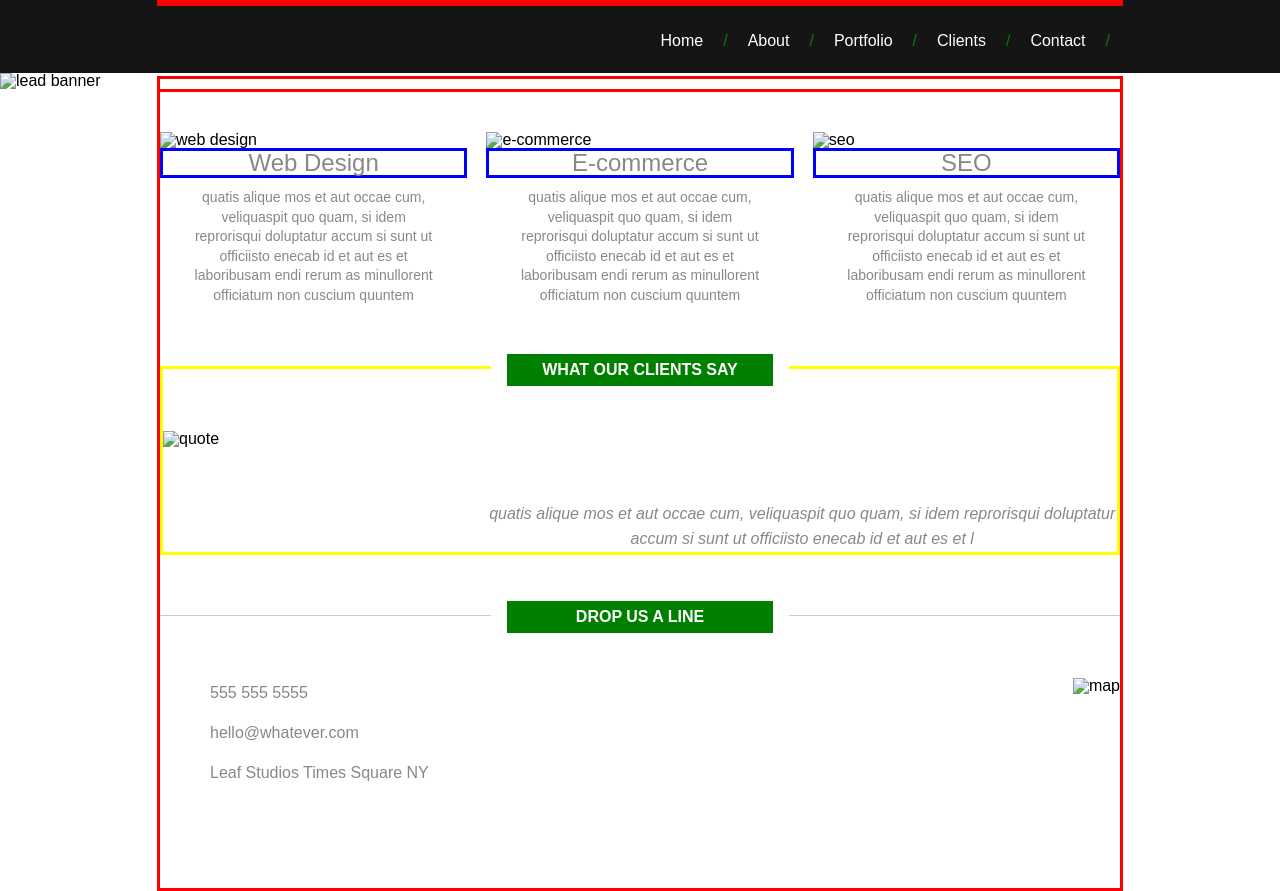
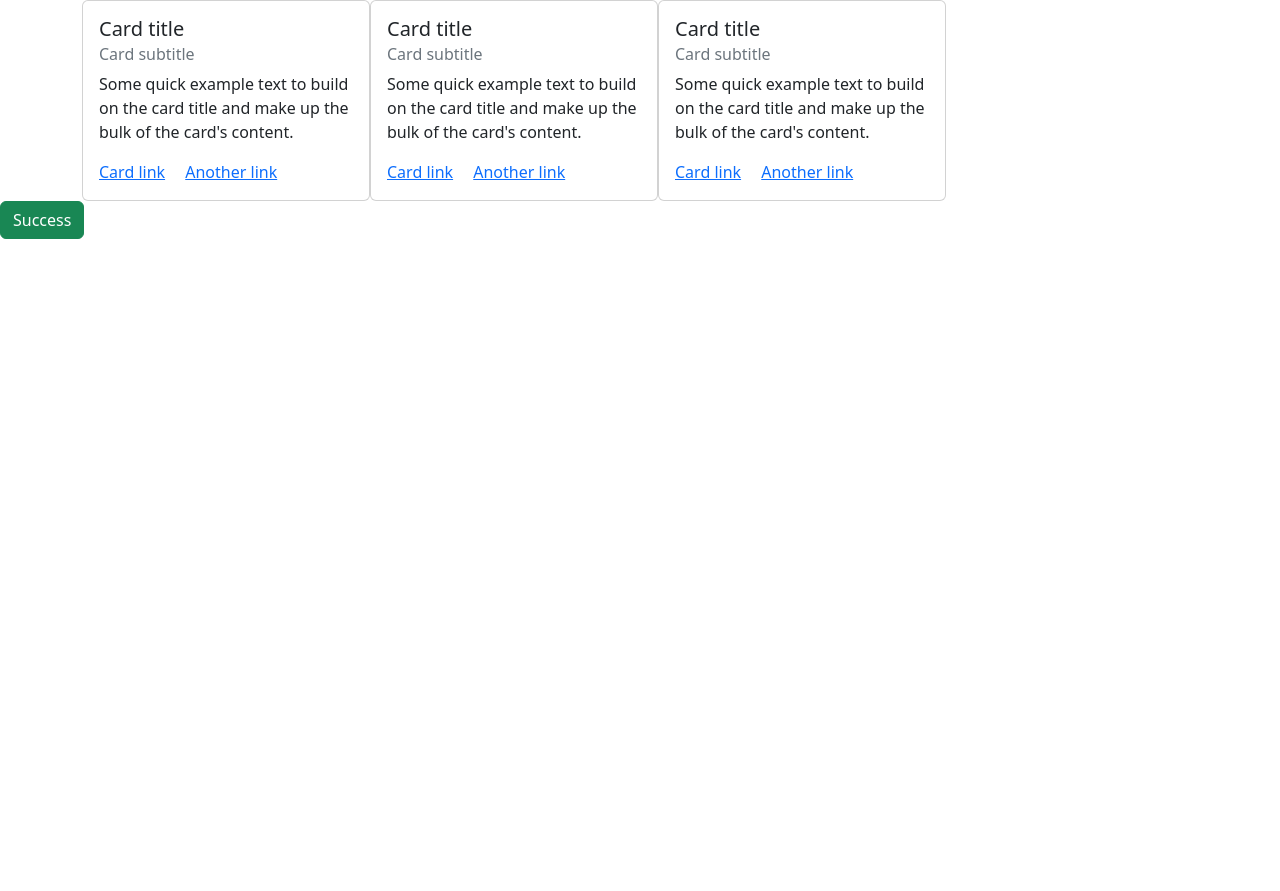
Before and after one commit to Hensa1989/session24--14010409-CW14, a plain HTML site: page index.html in a window 1280 px wide. After the commit the page ends 800 px from the top, so only its background shows below. Drawn offline with nearby package versions, Linux system fonts and the light colour scheme.

Commit message:
adding for question 1

```diff
--- /dev/null
+++ b/app.js
@@ -0,0 +1,7 @@
+$(document).ready(function () {
+    $(".btn").click(function(fade){
+        $(".crd3").fadeToggle(1000);
+        $(".crd2").fadeToggle(3000);
+        $(".crd1").fadeToggle(5000);
+    });
+});
--- a/index.html
+++ b/index.html
@@ -1,110 +1,44 @@
-<!DOCTYPE html>
-<html>
+<html lang="en">
 <head>
-    <title>Green Design</title>
-    <link href="style.css" rel="stylesheet" type="text/css" />
+    <meta charset="UTF-8">
+    <meta http-equiv="X-UA-Compatible" content="IE=edge">
+    <meta name="viewport" content="width=device-width, initial-scale=1.0">
+    <title>Document</title>
+    <!-- CSS only -->
+    <link href="https://cdn.jsdelivr.net/npm/bootstrap@5.2.0-beta1/dist/css/bootstrap.min.css" rel="stylesheet" integrity="sha384-0evHe/X+R7YkIZDRvuzKMRqM+OrBnVFBL6DOitfPri4tjfHxaWutUpFmBp4vmVor" crossorigin="anonymous">
 </head>
-
 <body>
-    <header>
-      <div class="wrapper">
-        <h1 id="logo">Green Design</h1>
-        <nav>
-          <h2>Main Navigation</h2>
-          <ul>
-            <li><a href="">Home</a><span>/</span></li>
-            <li><a href="">About</a><span>/</span></li>
-            <li><a href="">Portfolio</a><span>/</span></li>
-            <li><a href="">Clients</a><span>/</span></li>
-            <li><a href="">Contact</a><span>/</span></li>
-          </ul>
-        </nav>
+    <script src="https://code.jquery.com/jquery-3.6.0.min.js" integrity="sha256-/xUj+3OJU5yExlq6GSYGSHk7tPXikynS7ogEvDej/m4=" crossorigin="anonymous"></script>
+    <script src="./app.js"></script>
+    <div class="container d-flex justify-content-betweeen">
+        <div class="card crd1" style="width: 18rem;">
+            <div class=" card-body">
+              <h5 class="card-title">Card title</h5>
+              <h6 class="card-subtitle mb-2 text-muted">Card subtitle</h6>
+              <p class="card-text">Some quick example text to build on the card title and make up the bulk of the card's content.</p>
+              <a href="#" class="card-link">Card link</a>
+              <a href="#" class="card-link">Another link</a>
             </div>
-    </header>
-
-    <div id="lead-banner">
-      <img src="images/banner.jpg" alt="lead banner" />
-      <div class="banner-overlay">
-        <div class="wrapper">
-          <div class="banner-title">We Know Web Design</div>
-          <p>
-            With over 15 years experience you can be sure your website is in
-            safe hands
-          </p>
-          <a href="">View Our Work</a>
+          </div>
+          <div class="card crd2" style="width: 18rem;">
+            <div class="card-body">
+              <h5 class="card-title">Card title</h5>
+              <h6 class="card-subtitle mb-2 text-muted">Card subtitle</h6>
+              <p class="card-text">Some quick example text to build on the card title and make up the bulk of the card's content.</p>
+              <a href="#" class="card-link">Card link</a>
+              <a href="#" class="card-link">Another link</a>
+            </div>
+          </div>
+          <div class="card crd3" style="width: 18rem;">
+            <div class="card-body">
+              <h5 class="card-title">Card title</h5>
+              <h6 class="card-subtitle mb-2 text-muted">Card subtitle</h6>
+              <p class="card-text">Some quick example text to build on the card title and make up the bulk of the card's content.</p>
+              <a href="#" class="card-link">Card link</a>
+              <a href="#" class="card-link">Another link</a>
             </div>
           </div>
     </div>
-
-    <div id="main-content">
-      <div class="wrapper">
-        <section id="points-of-sale">
-          <h2>Points of Sale</h2>
-          <ul>
-            <li>
-              <img src="images/cs-1.png" alt="web design" />
-              <h3>Web Design</h3>
-              <p>
-                quatis alique mos et aut occae cum, veliquaspit quo quam, si
-                idem reprorisqui doluptatur accum si sunt ut officiisto enecab
-                id et aut es et laboribusam endi rerum as minullorent officiatum
-                non cuscium quuntem
-              </p>
-            </li>
-            <li>
-              <img src="images/cs-2.png" alt="e-commerce" />
-              <h3>E-commerce</h3>
-              <p>
-                quatis alique mos et aut occae cum, veliquaspit quo quam, si
-                idem reprorisqui doluptatur accum si sunt ut officiisto enecab
-                id et aut es et laboribusam endi rerum as minullorent officiatum
-                non cuscium quuntem
-              </p>
-            </li>
-            <li>
-              <img src="images/cs-3.png" alt="seo" />
-              <h3>SEO</h3>
-              <p>
-                quatis alique mos et aut occae cum, veliquaspit quo quam, si
-                idem reprorisqui doluptatur accum si sunt ut officiisto enecab
-                id et aut es et laboribusam endi rerum as minullorent officiatum
-                non cuscium quuntem
-              </p>
-            </li>
-          </ul>
-        </section>
-        <section id="clients">
-          <h2>What Our Clients Say</h2>
-          <img src="images/head.png" alt="quote" />
-          <blockquote>
-            quatis alique mos et aut occae cum, veliquaspit quo quam, si idem
-            reprorisqui doluptatur accum si sunt ut officiisto enecab id et aut
-            es et l
-          </blockquote>
-        </section>
-        <section id="contact">
-          <h2>Drop Us A Line</h2>
-          <ul id="contact-methods">
-            <li>555 555 5555</li>
-            <li>hello@whatever.com</li>
-            <li>
-              <span>Leaf Studios</span>
-              <span>Times Square</span>
-              <span>NY</span>
-            </li>
-          </ul>
-          <img src="images/map.png" alt="map" />
-          <ul id="social-nav">
-            <li class="facebook"><a href="">Facebook</a></li>
-            <li class="twitter"><a href="">Twitter</a></li>
-            <li class="pinterest"><a href="">Pinterest</a></li>
-            <li class="linked-in"><a href="">Linked In</a></li>
-          </ul>
-        </section>
-      </div>
-    </div>
-    <script src="./Scripts/jquery-3.6.0.js"></script>
-    <script src="./Scripts/responsiveslides.min.js"></script>
-    <script src="./Scripts/script.js"></script>
+    <button type="button" class="btn btn-success">Success</button>
 </body>
 </html>
```
Also changed, not shown: 1 other file. Lines whose indentation alone changed are shown as unchanged.
